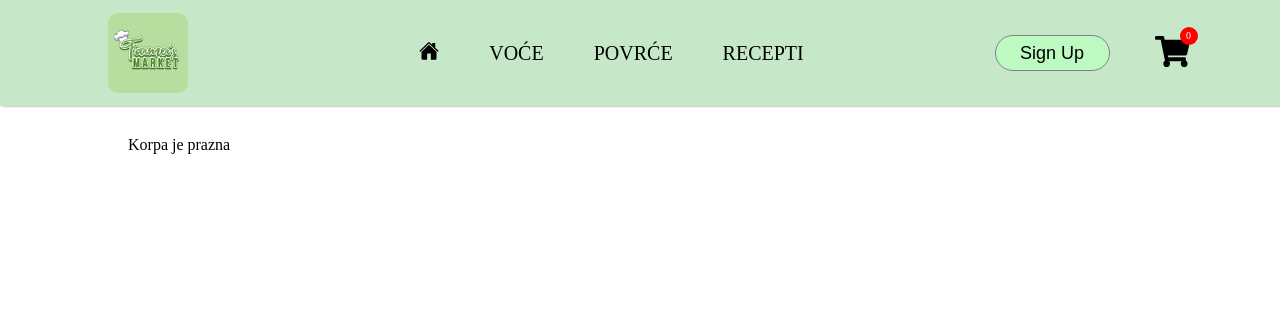
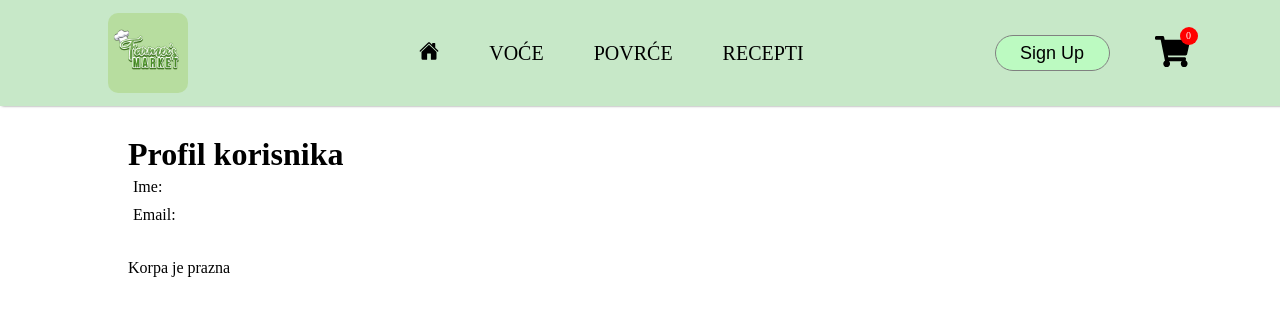
Before and after one commit to elab-development/klijentske-veb-tehnologije-2024-2022-0155-e-pijaca, a React (Vite) app: page /cart in a window 1280 px wide. Shown: the top 316 px of the page. Built offline with nearby package versions, Linux system fonts and the light colour scheme.

Commit message:
cuvanje podataka sa login stranice

```diff
--- a/src/App.tsx
+++ b/src/App.tsx
@@ -14,6 +14,7 @@ import { useEffect, useState } from 'react';
 import { proizvod, voce, povrce, voceCategories, povrceCategories, products } from './models/Data';
 import Recepti from './Components/Recepti';
 import ProductDetail from './Components/ProductDetail';
+import UserProfile from './Components/UserProfile';
 
 function App() {
   const { cartNum, cartProducts, addToCart, deleteFromCart } = useCart(products);
@@ -102,6 +103,7 @@ function App() {
           <Route path='/recepti' element={<Recepti />} />
           <Route path='/signup' element={<LoginSignup />} />
           <Route path='/login' element={<Login />} />
+          <Route path='/profile' element={<UserProfile />} />
           <Route path='/cart' element={<Cart proizvodi={cartProducts} onAdd={addToCart} onDelete={deleteFromCart} />} />
           <Route path='/product/:id' element={<ProductDetail onAdd={addToCart} onDelete={deleteFromCart} proizvod={proizvod}/>} />
         </Routes>
--- a/src/Components/Cart.tsx
+++ b/src/Components/Cart.tsx
@@ -2,6 +2,7 @@ import React from 'react'
 import { Product } from '../models/Product';
 import IndividualP from './IndividualP';
 import '../css/Cart.css'
+import UserProfile from './UserProfile';
 interface CartProps{
     proizvodi: Product[];
     onAdd: (id: number) => void;
@@ -10,6 +11,10 @@ interface CartProps{
 const Cart: React.FC<CartProps> = ({proizvodi , onAdd, onDelete}) => {
   return (
     <div className='korpa'>
+      <div className="profil">
+      <UserProfile />
+      </div>
+      <div className="proizvodi">
       {proizvodi.length === 0 ? "Korpa je prazna" :
       proizvodi.map((p) => (
         <IndividualP
@@ -20,6 +25,8 @@ const Cart: React.FC<CartProps> = ({proizvodi , onAdd, onDelete}) => {
         hideUnit={true}
          />
       ))}
+      </div>
+
     </div>
   )
 }
--- a/src/Components/Prijava/Login.tsx
+++ b/src/Components/Prijava/Login.tsx
@@ -1,17 +1,39 @@
-import React from 'react';
+import React, { useState } from 'react';
 import '../../css/LoginSignup.css';
+import { Link } from 'react-router-dom';
 
 const Login: React.FC = () => {
+  const [email, setEmail] = useState('');
+  const [password, setPassword] = useState('');
+
+  const handleLogin = () => {
+    sessionStorage.setItem('userEmail', email);
+    sessionStorage.setItem('userPassword', password);
+    console.log('Ulogovan sa:', { email, password });
+  };
+
   return (
     <div className='loginsignup'>
       <div className="loginsignup-container">
         <h1>Login</h1>
         <div className="loginsignup-fileds">
-          <input type="email" placeholder='Email:' />
-          <input type="password" placeholder='Sifra:' />
-          <button>Nastavite</button>
+          <input
+            type="email"
+            placeholder='Email:'
+            value={email}
+            onChange={(e) => setEmail(e.target.value)}
+          />
+          <input
+            type="password"
+            placeholder='Sifra:'
+            value={password}
+            onChange={(e) => setPassword(e.target.value)}
+          />
+          <Link to='/' style={{ textDecoration: 'none', color: 'inherit' }}>
+          <button onClick={handleLogin}>Nastavite</button>
+          </Link>
+
         </div>
-
       </div>
     </div>
   );
--- a/src/Components/Prijava/LoginSignup.tsx
+++ b/src/Components/Prijava/LoginSignup.tsx
@@ -1,20 +1,48 @@
-import React from 'react';
+import React, { useState } from 'react';
 import '../../css/LoginSignup.css';
 import { Link } from 'react-router-dom';
 import WeatherForecast from '../WeatherForecast';
 
 const LoginSignup: React.FC = () => {
+  const [name, setName] = useState('');
+  const [email, setEmail] = useState('');
+  const [password, setPassword] = useState('');
+
+  const handleSignup = () => {
+    sessionStorage.setItem('userName', name);
+    sessionStorage.setItem('userEmail', email);
+    sessionStorage.setItem('userPassword', password);
+    console.log('Registrovan sa:', { name, email, password });
+  };
+
   return (
     <div className='loginsignup'>
       <div className="loginsignup-container">
         <h1>Sign Up</h1>
         <div className="loginsignup-fileds">
-          <input type="text" placeholder='Ime:' />
-          <input type="email" placeholder='Email:' />
-          <input type="password" placeholder='Sifra:' />
-          <button>Nastavite</button>
+          <input
+            type="text"
+            placeholder='Ime:'
+            value={name}
+            onChange={(e) => setName(e.target.value)}
+          />
+          <input
+            type="email"
+            placeholder='Email:'
+            value={email}
+            onChange={(e) => setEmail(e.target.value)}
+          />
+          <input
+            type="password"
+            placeholder='Sifra:'
+            value={password}
+            onChange={(e) => setPassword(e.target.value)}
+          />
+          <Link to='/' style={{ textDecoration: 'none', color: 'inherit' }}>
+            <button onClick={handleSignup}>Nastavite</button>
+          </Link>
+
         </div>
-
         <p className='loginsigunp-login'>
           Vec imate nalog?
           <span>
@@ -24,16 +52,17 @@ const LoginSignup: React.FC = () => {
           </span>
         </p>
         <div className="loginsignup-agree">
-          <input type="checkbox" name='' id='' />
-          <p>Slazem se sa uslovima koriscenja</p>
+          <input
+            type="checkbox"
+          />
+          <p>Slažem se sa uslovima korišćenja</p>
         </div>
       </div>
       <div className="prognoza">
-          <WeatherForecast/>
+        <WeatherForecast/>
       </div>
     </div>
   );
 }
 
-
 export default LoginSignup;
--- /dev/null
+++ b/src/Components/UserProfile.tsx
@@ -0,0 +1,24 @@
+import React, { useEffect, useState } from 'react';
+
+const UserProfile: React.FC = () => {
+  const [user, setUser] = useState<{ name: string, email: string, password: string | null }>({ name: '', email: '', password: null });
+
+  useEffect(() => {
+    const name = sessionStorage.getItem('userName');
+    const email = sessionStorage.getItem('userEmail');
+    const password = sessionStorage.getItem('userPassword');
+    if (name && email) {
+      setUser({ name, email, password });
+    }
+  }, []);
+
+  return (
+    <div className='profil-p'>
+      <h1>Profil korisnika</h1>
+      <p>Ime: {user.name}</p>
+      <p>Email: {user.email}</p>
+    </div>
+  );
+}
+
+export default UserProfile;
--- a/src/css/Cart.css
+++ b/src/css/Cart.css
@@ -1,9 +1,16 @@
 .korpa{
     display: flex;
-    flex-direction:  row;
+    flex-direction:  column;
     flex-wrap: wrap;
-    align-items: center;
     gap: 30px;
     margin-top: 30px;
     margin-left: 10%;
   }
+.proizvodi{
+  display: flex;
+  flex-direction: row;
+  gap: 30px;
+}
+.profil-p p{
+  padding: 5px;
+}
```
